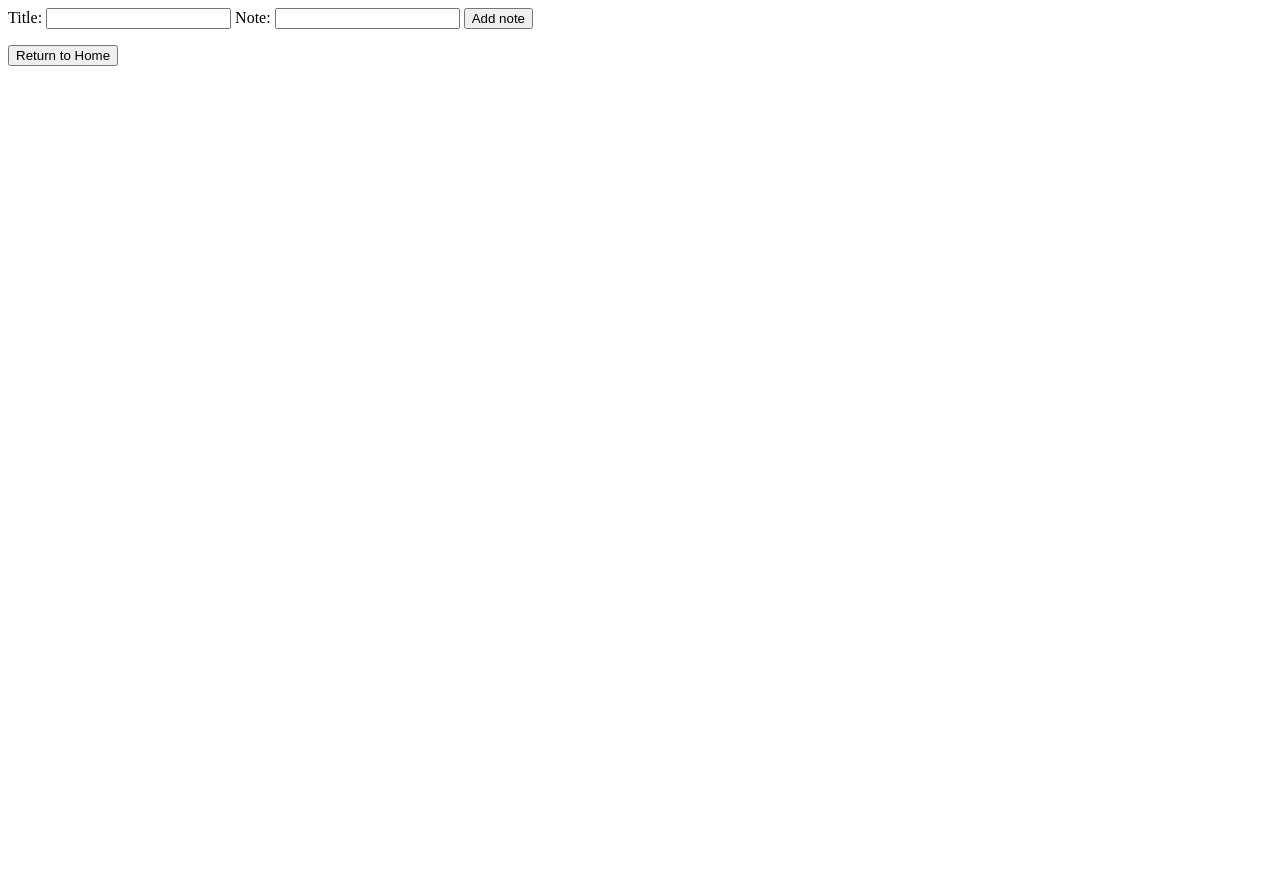
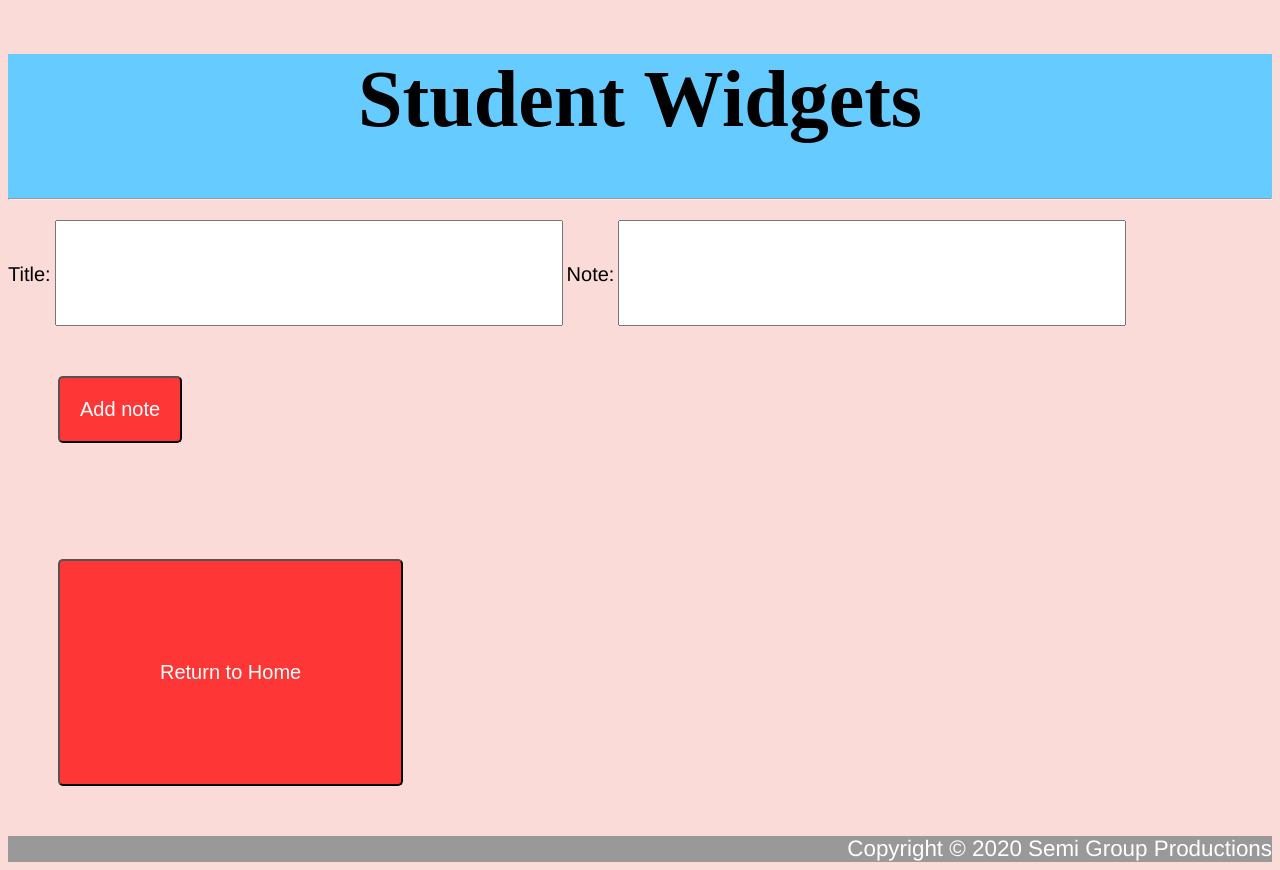
Before and after one commit to ChenjiaNi2007/Student-Widgets, a plain HTML site: page notepad/notepad.html in a window 1280 px wide. Before the commit the page ends 800 px from the top, so only its background shows below. Drawn offline with Linux system fonts and the light colour scheme.

Commit message:
note pad styling

```diff
--- a/notepad/notepad.html
+++ b/notepad/notepad.html
@@ -2,18 +2,26 @@
 <html>
 	<head>
 		<title>Notepad</title>
+		<link href="style.css" rel="stylesheet">
 	</head>
 	<body>
+		<div id="title">
+			<h1> Student Widgets </h1>
+			<hr id="divider">
+		</div>
 		<form>
-			<label for="title">Title:</label>
-            <input type="text" id="title">
+			<label for="titled">Title:</label>
+            <input type="text" id="titled">
             <label for="body">Note:</label>
             <input type="text" id="body">
-			<button type="button" onclick="add_on()"> Add note </button>
+			<button type="button" onclick="add_on()" id="add"> Add note </button>
 		</form>
 		<div id="div"></div>
 		<ul id="notes"></ul>
 		<a href="/index.html"> <button type="button"> Return to Home </button> </a>
+		<div id="footer">
+			Copyright &copy; 2020 Semi Group Productions
+		</div>
 		<script src="script.js"></script>
 	</body>
 </html>
--- a/notepad/script.js
+++ b/notepad/script.js
@@ -1,4 +1,4 @@
-const titleInput = document.querySelector('#title');
+const titleInput = document.querySelector('#titled');
 const bodyinput = document.querySelector('#body');
 const userlist = document.querySelector('#notes');
 const div = document.querySelector('#div')
@@ -7,6 +7,7 @@ function add_on() {
 
   const li = document.createElement('li');
   li.appendChild(document.createTextNode(`${titleInput.value}: ${bodyinput.value}`));
+  li.classList.add('added');
   userlist.appendChild(li);
 
   titleInput.value = '';
--- a/notepad/style.css
+++ b/notepad/style.css
@@ -0,0 +1,72 @@
+#title {
+	text-align: center;
+    background-color: #66ccff;
+    margin: 0;
+    padding: 0;
+    font-size: 40px;
+}
+
+button {
+    color: #FFF;
+    background-color: rgba(255, 0, 0, 0.75);
+    border-radius: 5px;
+    padding: 100px;
+    margin: 50px;
+    text-align: center;
+    font-size: 20px;
+}
+
+button:hover {
+	background-color: rgba(255, 0, 0, 0.9);
+}
+
+a {
+    display: inline-block;
+}
+
+#footer {
+    clear: both;
+    font-family: Helvetica, Arial, sans-serif;
+    background-color: #999999;
+    text-align: right;
+    color: white;
+    font-size: 1.4rem;
+}
+
+#add {
+	color: #FFF;
+    background-color: rgba(255, 0, 0, 0.75);
+    border-radius: 5px;
+    padding: 20px;
+    margin: 50px;
+    text-align: center;
+    font-size: 20px;
+}
+
+label {
+	font-size: 20px;
+	font-family: Helvetica, Arial, sans-serif;
+}
+
+body {
+    background-color: #FADBD8 ;
+}
+
+#titled {
+	width: 500px;
+	height: 100px;
+	font-size: 1.5rem;
+}
+
+#body {
+	width:500px;
+	height: 100px;
+	font-size: 1.5rem;
+}
+
+.added {
+	list-style-type: none;
+	margin: 10px;
+	font-family: Helvetica, Arial, sans-serif;
+	font-size: 1.5rem;
+}
--- a/search up/script.js
+++ b/search up/script.js
@@ -4,7 +4,6 @@ btn.onclick = function () {
 	const mytext = document.querySelector('#text-in').value;
 	var rd1 = document.getElementById("rd1");
 	var rd2 = document.getElementById("rd2");
-
 	if(rd1.checked){
 		window.open(`https://en.wikipedia.org/wiki/${mytext}`);
 	}
--- a/search up/style.css
+++ b/search up/style.css
@@ -38,6 +38,12 @@ button:hover {
 	font-size: 1.5rem;
 }
 
+.text-in {
+    width: 500px;
+    height: 100px;
+    font-size: 1.5rem;
+}
+
 #btn {
 	color: #FFF;
     background-color: rgba(255, 0, 0, 0.75);
```
Also changed, not shown: search up/search up.html (+2 -2 lines), 1 other file.
